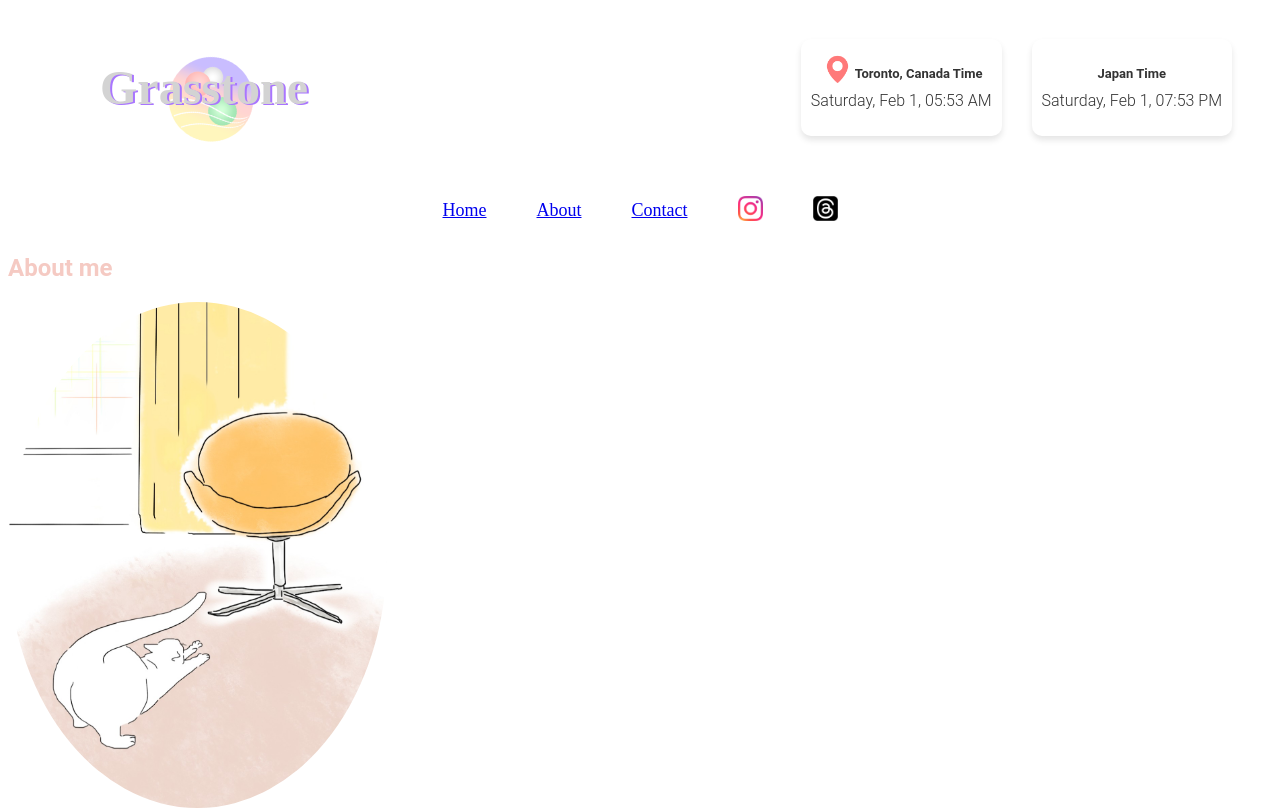
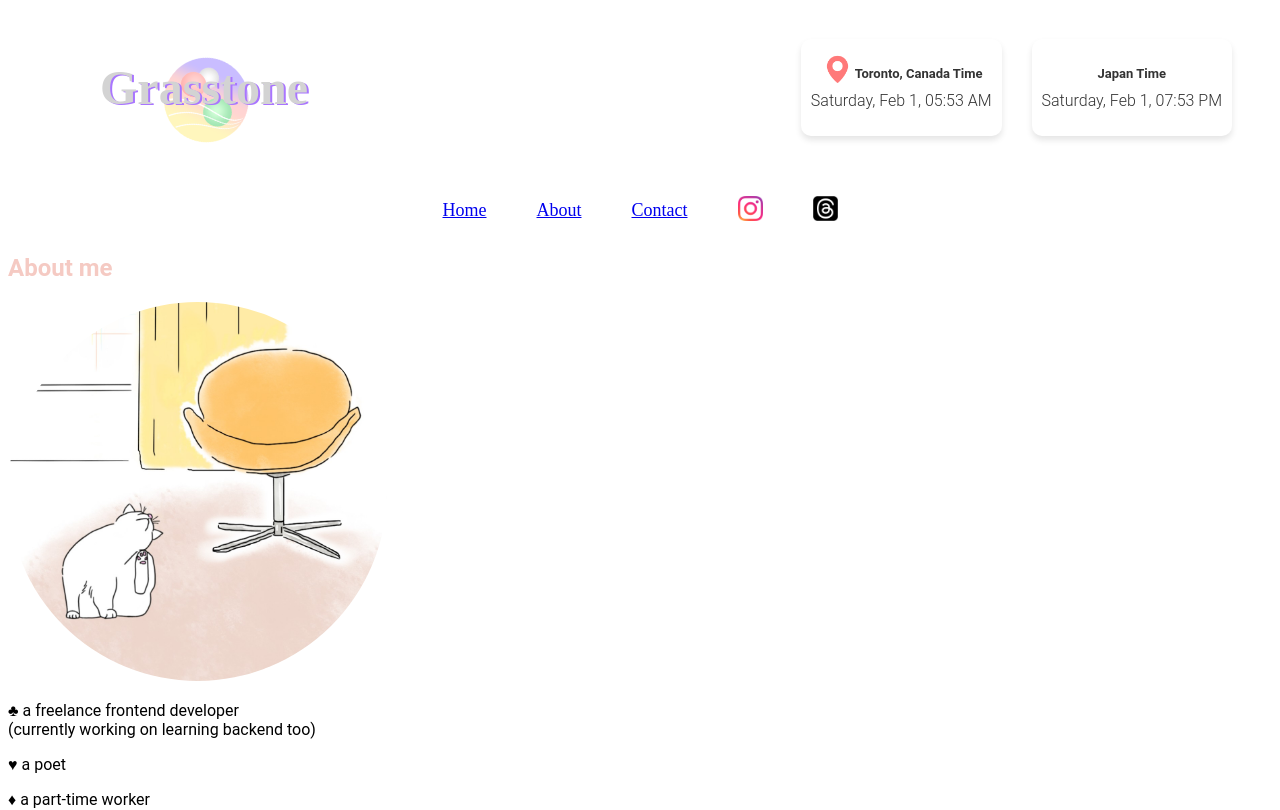
Before and after one commit to Chi-Ara293/stonerepo, a React (Create React App) app in the folder stone/: page /about in a window 1280 px wide. Shown: the top 810 px of the page. Built offline with nearby package versions, Linux system fonts and the light colour scheme.

Commit message:
change image

```diff
--- a/stone/src/About.js
+++ b/stone/src/About.js
@@ -1,11 +1,11 @@
-import chair from './assets/chair.jpg'
+import chairc from './assets/chairc.jpg'
 
 const About = () => {
   return (
     <div>
       <div className='about'>
         <h2 className='about-me'>About me</h2>
-        <img className='aboutImage' src={chair} alt='chair drawing' />
+        <img className='aboutImage' src={chairc} alt='chair drawing' />
       </div>
       <div>
         <p className='p1'>&clubs; a freelance frontend developer<br />
```
Also changed, not shown: stone/src/assets/chair.jpg (deleted), stone/src/assets/chairc.jpg (added).
